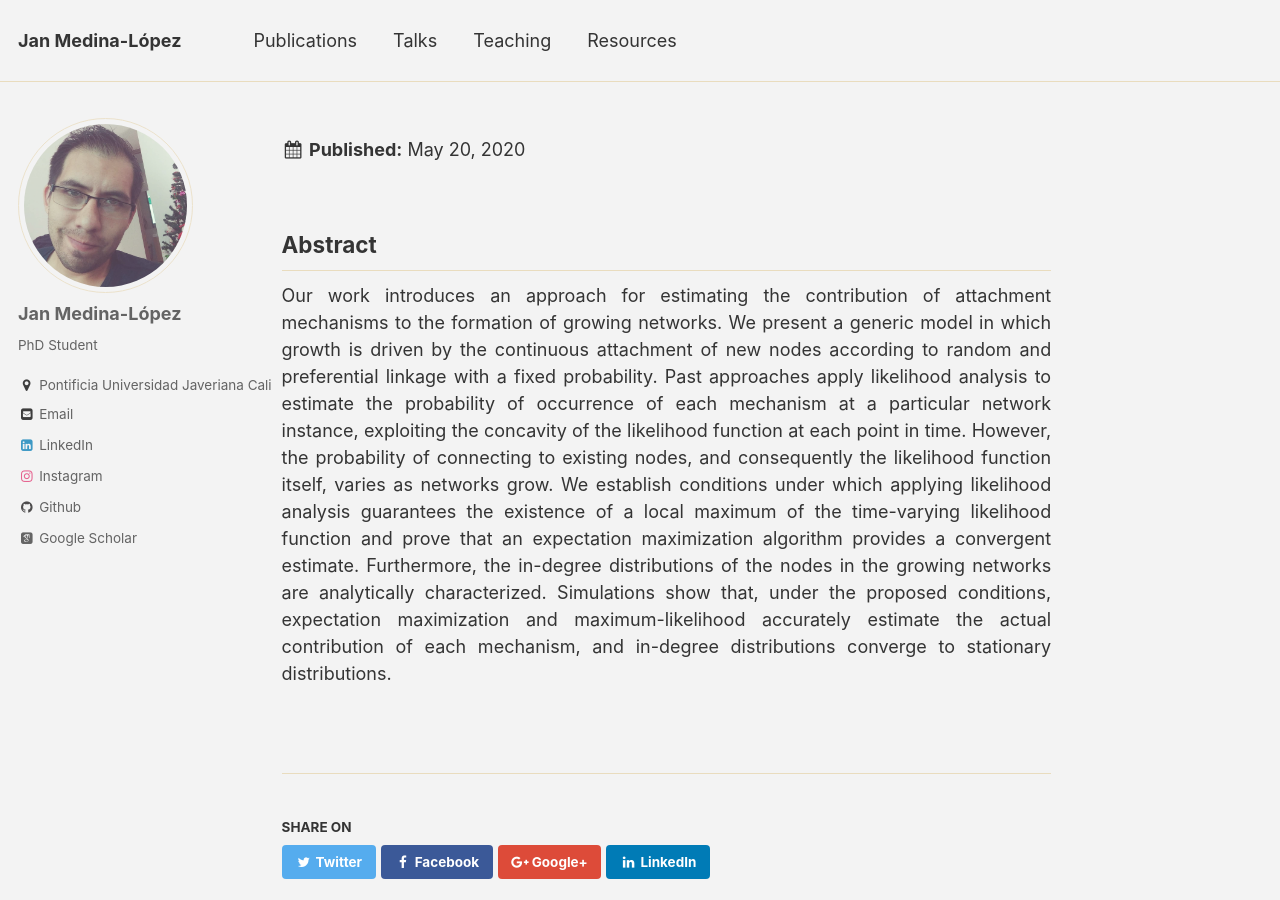
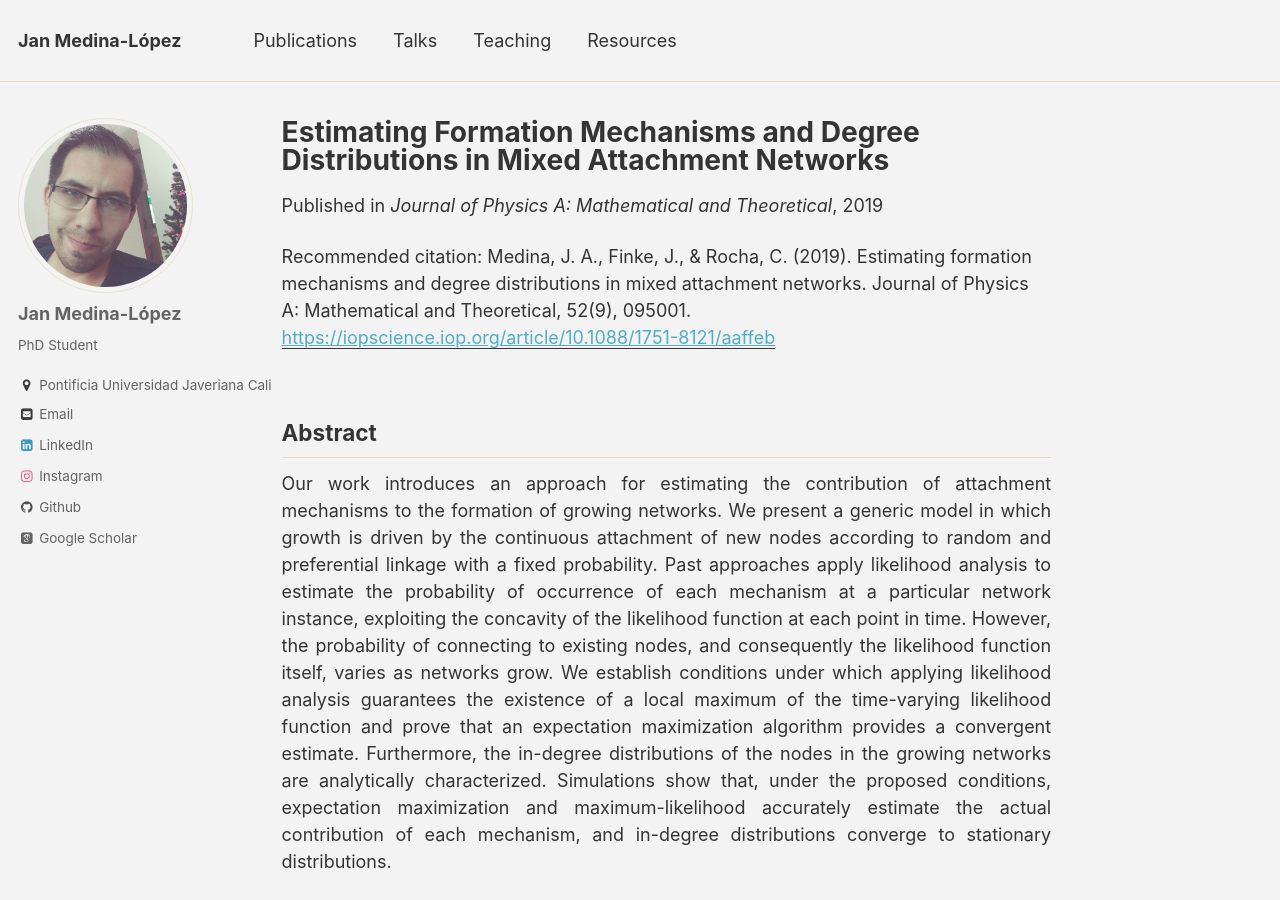
Before and after one commit to jan-medina/jan-medina.github.io, a Jekyll site: the page built from _publications/estimating.md, in a window 1280 px wide and 900 px high. Built offline with Jekyll 4.4.1, drawn with Linux system fonts in a browser that asks for light colours; some web fonts are replaced; part of the change alters nothing that is shown.

Commit message:
Update estimating.md

```diff
--- a/_publications/estimating.md
+++ b/_publications/estimating.md
@@ -1,8 +1,5 @@
 ---
-title: "Estimating Formation Mechanisms and Degree Distributions in Mixed Attachment Networks"<img src="https://upload.wikimedia.org/wikipedia/commons/thumb/8/87/PDF_file_icon.svg/1200px-PDF_file_icon.svg.png"
-  width="18"
-  height="18"
-  style="float:left;">
+title: "Estimating Formation Mechanisms and Degree Distributions in Mixed Attachment Networks"
 collection: publications
 permalink: /publication/estimating
 date: 2019-05-02
```
